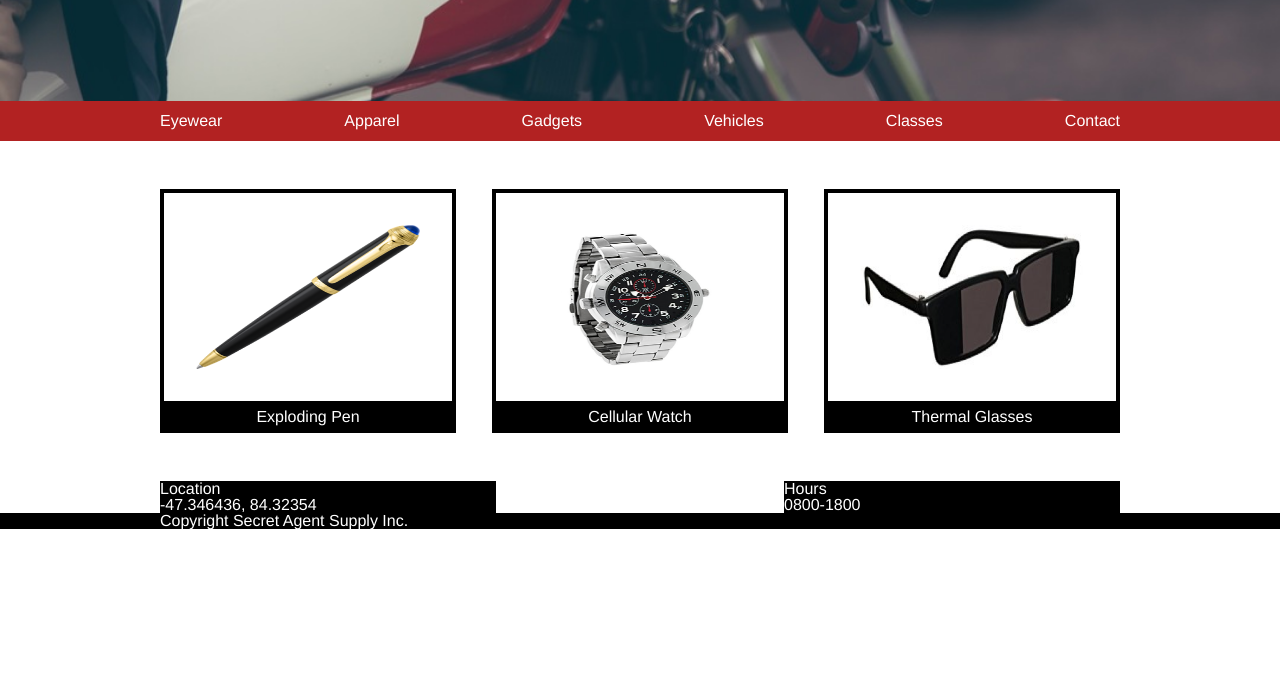
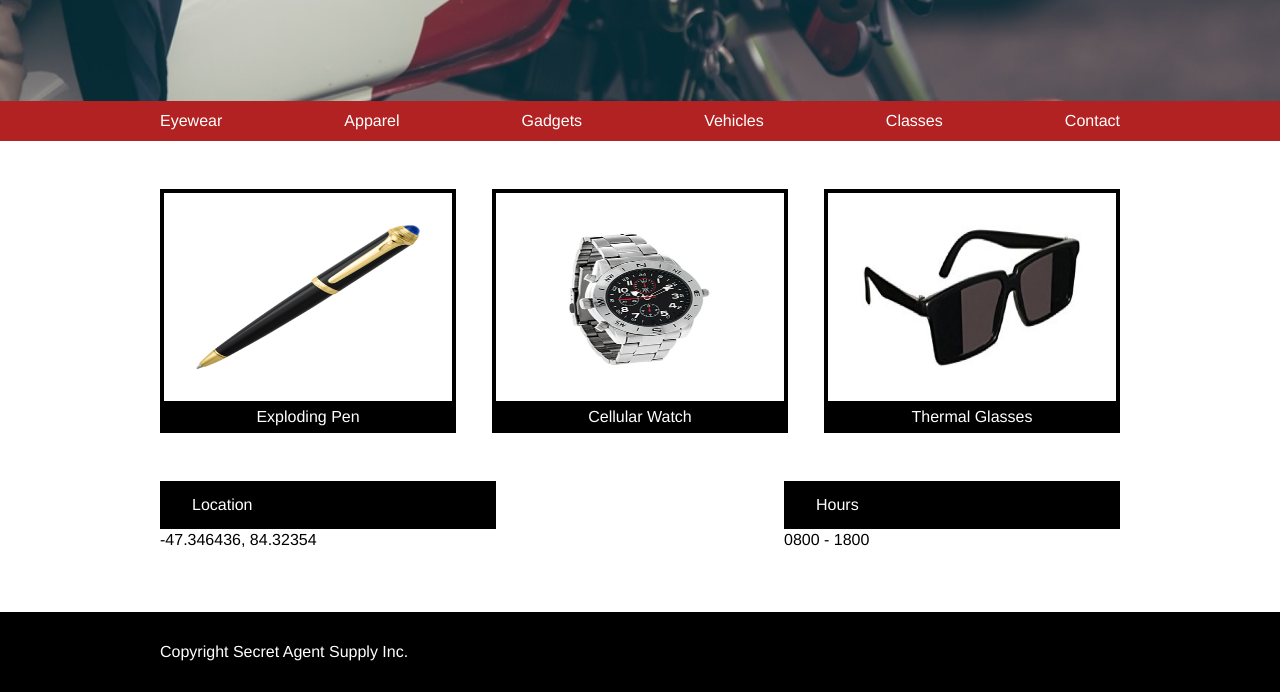
Before and after one commit to swanny999/swanny999.github.io, a plain HTML site: page secretagentsupply/index.html in a window 1280 px wide. Shown: the part 357-1049 px from the top of the page. Before the commit the page ends 886 px from the top, so only its background shows below. Drawn offline with Linux system fonts and the light colour scheme.

Commit message:
finished desketop site

```diff
--- a/secretagentsupply/index.html
+++ b/secretagentsupply/index.html
@@ -24,12 +24,12 @@
     </div>
     <nav>
       <div class="container">
-        <span>Eyewear</span>
-        <span>Apparel</span>
-        <span>Gadgets</span>
-        <span>Vehicles</span>
-        <span>Classes</span>
-        <span>Contact</span>
+        <span><a href="">Eyewear</a></span>
+        <span><a href="">Apparel</a></span>
+        <span><a href="">Gadgets</a></span>
+        <span><a href="">Vehicles</a></span>
+        <span><a href="">Classes</a></span>
+        <span><a href="">Contact</a></span>
       </div>
     </nav>
     <div class="products">
@@ -51,12 +51,12 @@
     <div id="info">
       <div class="container">
         <div class="info">
-           <span>Location</span>
-           <span>-47.346436, 84.32354</span>
+           <span class="top">Location</span>
+           <span class="bottom">-47.346436, 84.32354</span>
         </div>
         <div class="info">
-          <span>Hours</span>
-          <span>0800-1800</span>
+          <span class="top">Hours</span>
+          <span class="bottom">0800 - 1800</span>
         </div>
       </div>
     </div>
--- a/secretagentsupply/resources/css/style.css
+++ b/secretagentsupply/resources/css/style.css
@@ -1,7 +1,8 @@
-html {
+html, a {
   font-size: 16px;
   font-family: Helvetica;
   color: white;
+  text-decoration: none;
 }
 
 body {
@@ -122,3 +123,23 @@ nav .container span {
   flex-direction: column;
   width: 35%;
 }
+
+.top {
+  height: 2em;
+  padding-top: 1em;
+  padding-left: 2em;
+}
+
+.bottom {
+  color: black;
+  background-color: white;
+  margin-top: .15rem;
+}
+
+/*footer*/
+footer {
+  height: 5rem;
+  display: flex;
+  align-items: center;
+  margin-top: 4rem;
+}
```
